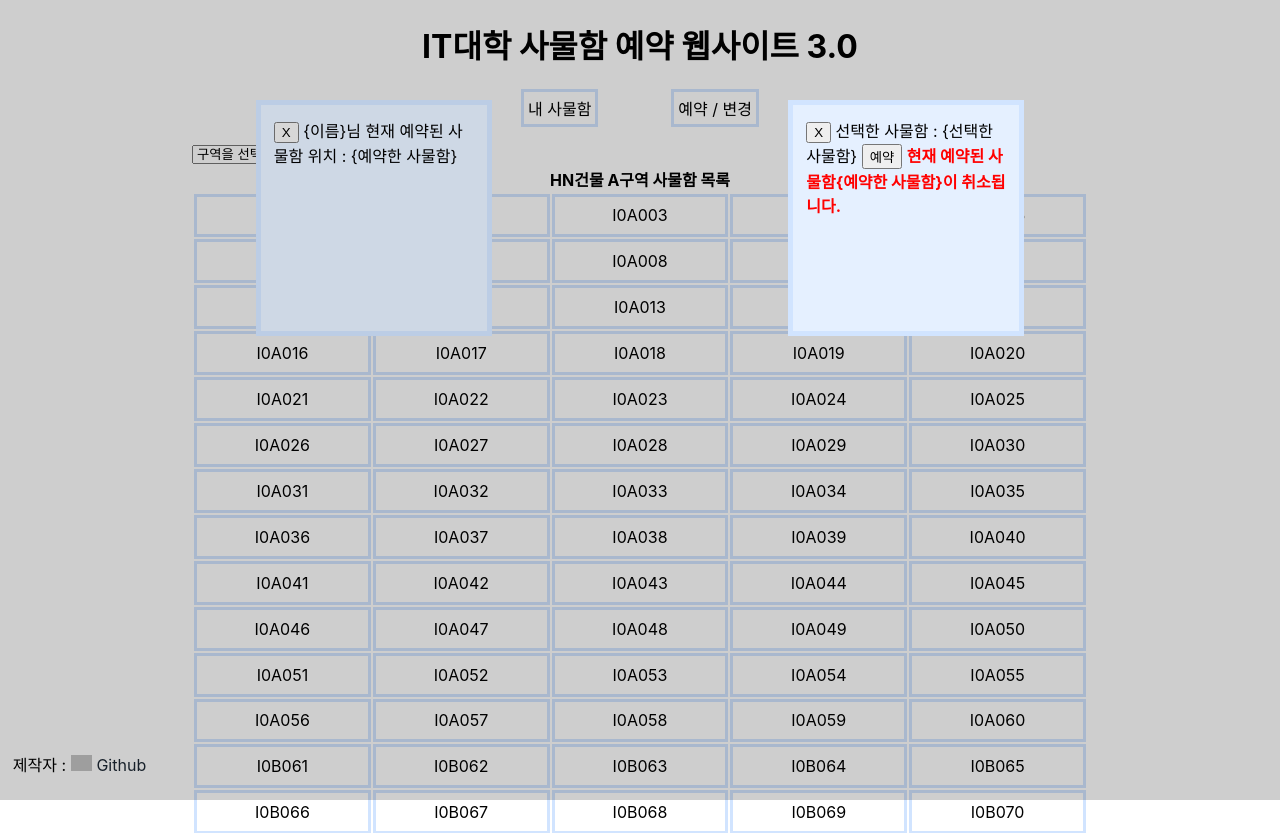
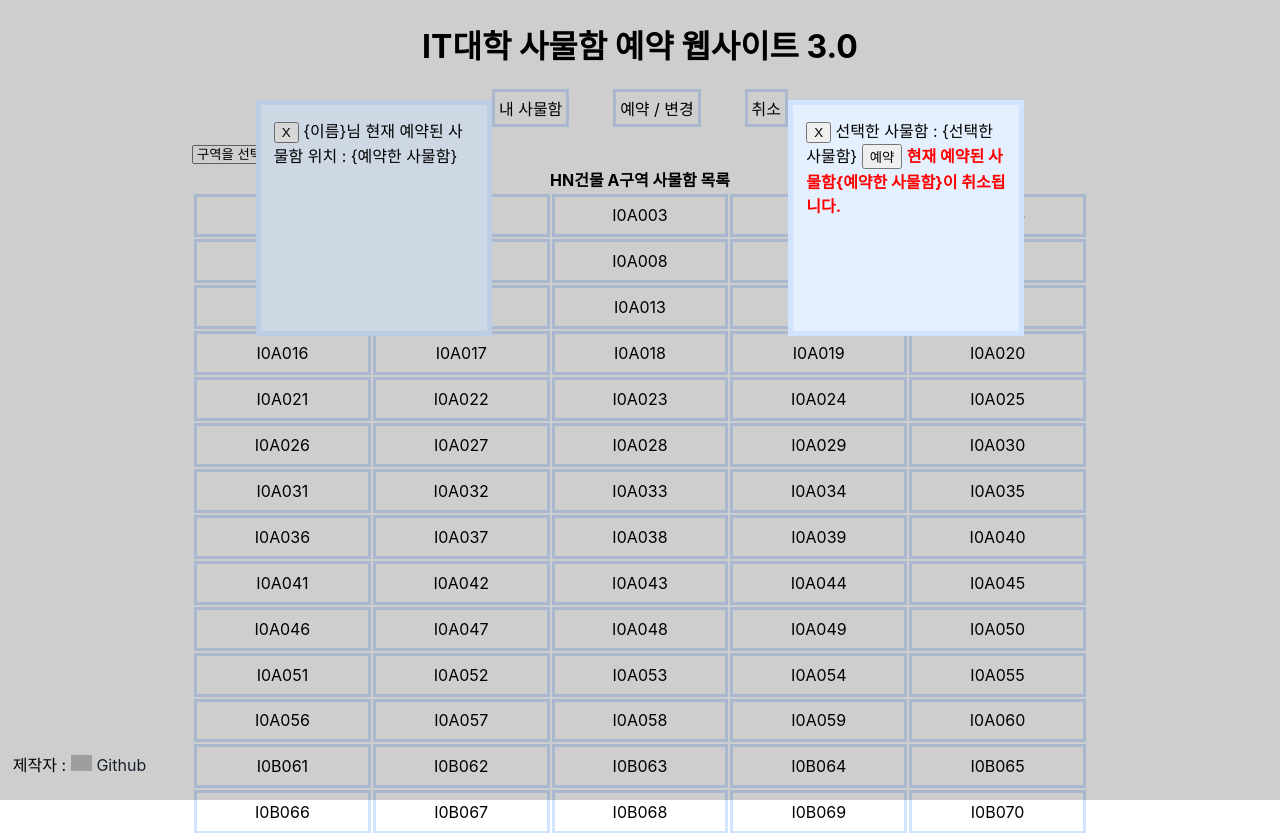
Before and after one commit to TEAM-MAT/lockerweb, a Django app: page /locker/lockerlist in a window 1280 px wide. Shown: the top 833 px of the page. Run offline with Django 3.2, Linux system fonts and the light colour scheme; data comes from the database, SQL or seed files in the repository; some web fonts are replaced; grey boxes are pictures that could not be loaded.

Commit message:
Cancel button added

```diff
--- a/ssulocker/templates/locker/lockerlist.html
+++ b/ssulocker/templates/locker/lockerlist.html
@@ -25,6 +25,7 @@
         <ul>
             <li><span>내 사물함</span></li>
             <li><span>예약 / 변경</span></li>
+            <li><span>취소</span></li>
         </ul>
     </nav>
     <div class="popup">
```
